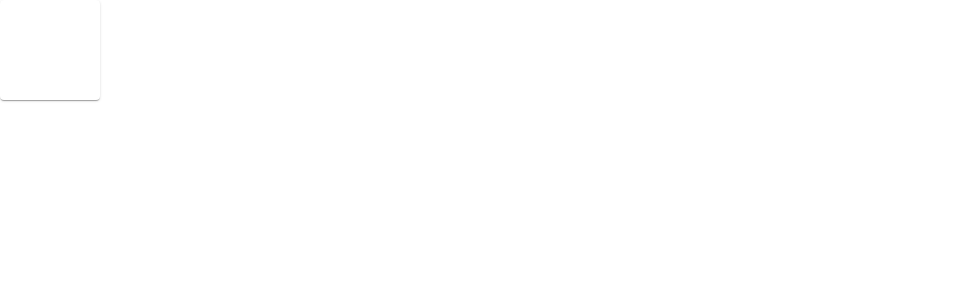
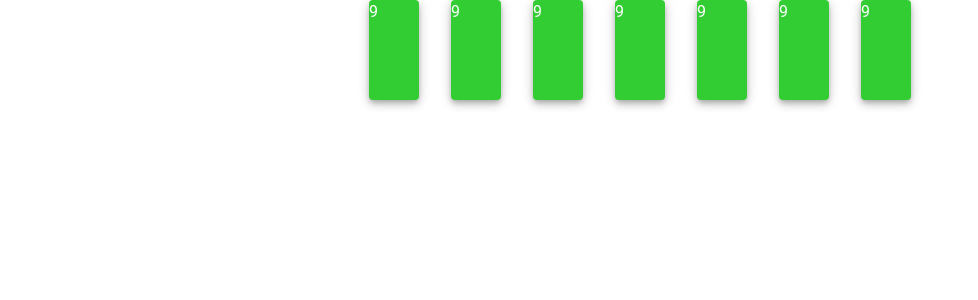
Before and after one commit to Flynn-ADA/ada-uno-assignment, a React (Create React App) app: page / in a window 1280 px wide. Shown: the top 300 px of the page, without its empty margins (0-978 px from the left). Built offline with nearby package versions, Linux system fonts and the light colour scheme.

Commit message:
create and display cards
Signed-off-by: FlynnGeddes <flynn.geddes@cazoo.co.uk>

```diff
--- a/src/App.tsx
+++ b/src/App.tsx
@@ -1,9 +1,20 @@
 import { Card } from "@mui/material";
+import { CardType, Player } from "./Classes/playerClass";
+import { UnoCard } from "./Components/card";
+import { ShowHand } from "./Components/card";
 
 function App() {
+  const player1 = new Player();
+  player1.drawCard(7);
+
+  const player2 = new Player();
+  player2.drawCard(3);
+
+  console.log(player1.hand);
+
   return (
     <div>
-      <Card sx={{ width: 100, height: 100 }}></Card>
+      <ShowHand hand={player1.hand} />
     </div>
   );
 }
```
